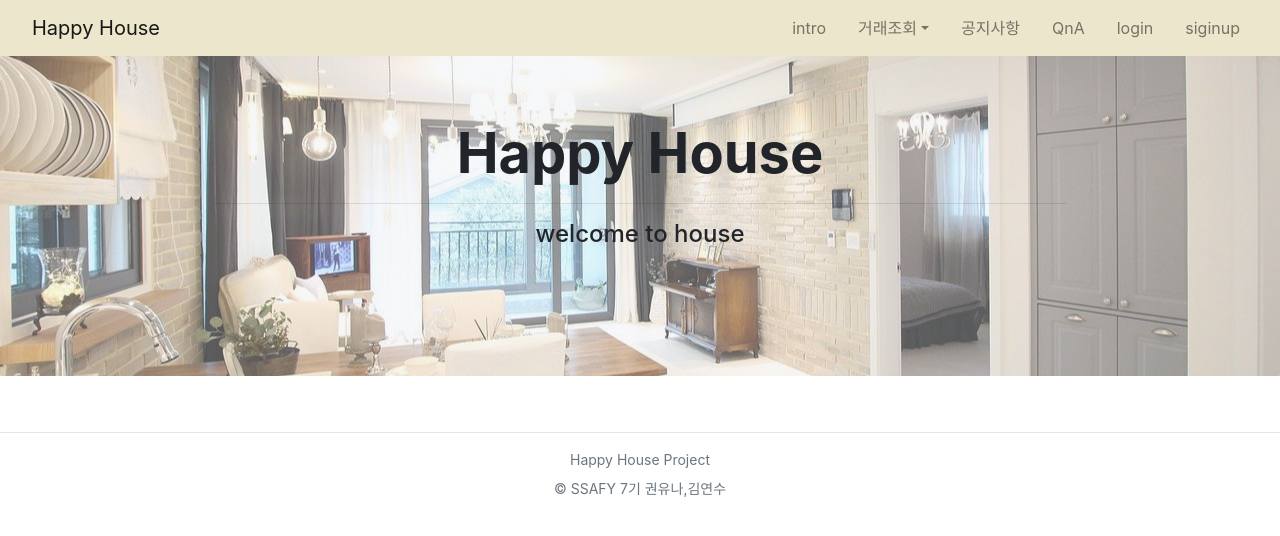
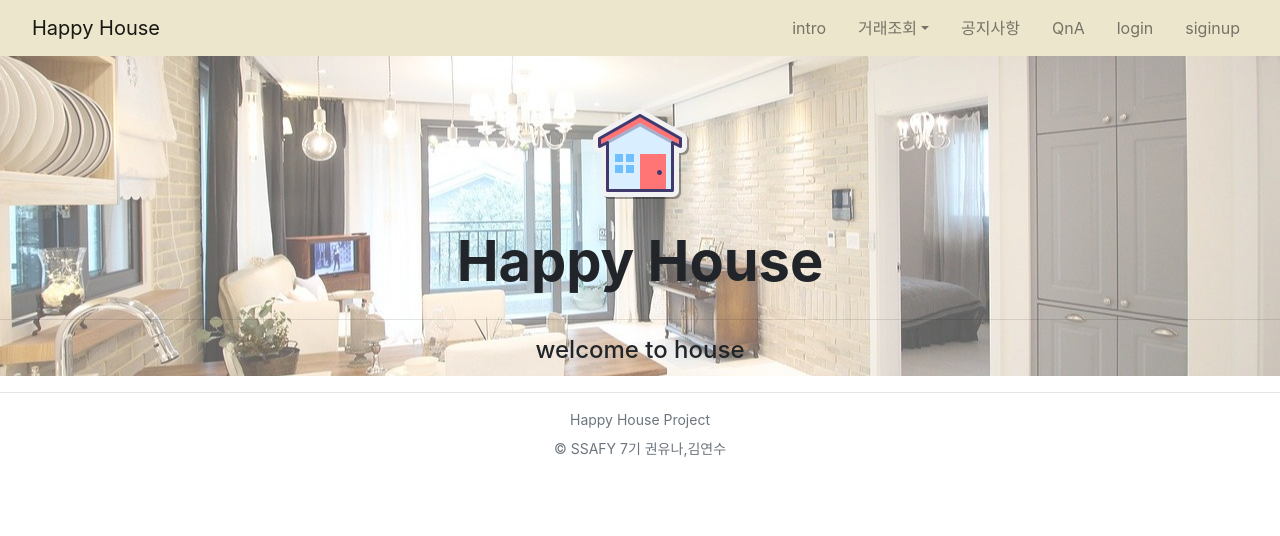
Before and after one commit to yeonsu-k/House.zip, a Vue app: page / in a window 1280 px wide. Shown: the top 536 px of the page. Built offline with nearby package versions, Linux system fonts and the light colour scheme.

Commit message:
home수정

```diff
--- a/src/App.vue
+++ b/src/App.vue
@@ -2,7 +2,7 @@
   <div id="app">
     <header-nav :user="user" @logout="logout"></header-nav>
     <router-view :user="user" @login="login"></router-view>
-    <footer-view></footer-view>
+    <footer-view />
   </div>
 </template>
 
--- a/src/views/HomeView.vue
+++ b/src/views/HomeView.vue
@@ -1,18 +1,21 @@
 <template>
   <div class="home">
     <!-- Header-->
-    <b-jumbotron>
+
+    <!-- <b-jumbotron>
       <div>
+        <img class="mb-4" src="@/assets/house_rogo.png" />
         <h1 class="font-weight-bold display-4">Happy House</h1>
         <hr />
         <span style="font-size: 25px"><h4>welcome to house</h4></span>
       </div>
-    </b-jumbotron>
-    <!-- Main Content-->
-    <div class="container mb-4">
-      <div class="row gx-4 gx-lg-5 justify-content-center">
-        <div class="col-md-10 col-lg-8 col-xl-7"></div>
-      </div>
+    </b-jumbotron> -->
+
+    <div class="text-center">
+      <img class="mt-5 mb-4" src="@/assets/house_rogo.png" />
+      <h1 class="font-weight-bold display-4 mb-4">Happy House</h1>
+      <hr />
+      <span style="font-size: 25px"><h4>welcome to house</h4></span>
     </div>
   </div>
 </template>
@@ -22,27 +25,24 @@ export default {};
 </script>
 
 <style scoped>
-.jumbotron {
+.home {
   height: 40vh;
+  width: 100%;
   text-align: center;
   position: relative;
   z-index: 1;
 }
-.jumbotron::after {
+.home::after {
   width: 100%;
   height: 100%;
   content: "";
   background: url("@/assets/home-bg.jpg");
   background-position: center;
-  background-size: fill;
+  background-size: cover;
   position: absolute;
   top: 0;
   left: 0;
   z-index: -1;
   opacity: 0.65;
 }
-.jumbotron > div {
-  width: 70%;
-  display: inline-block;
-}
 </style>
```
